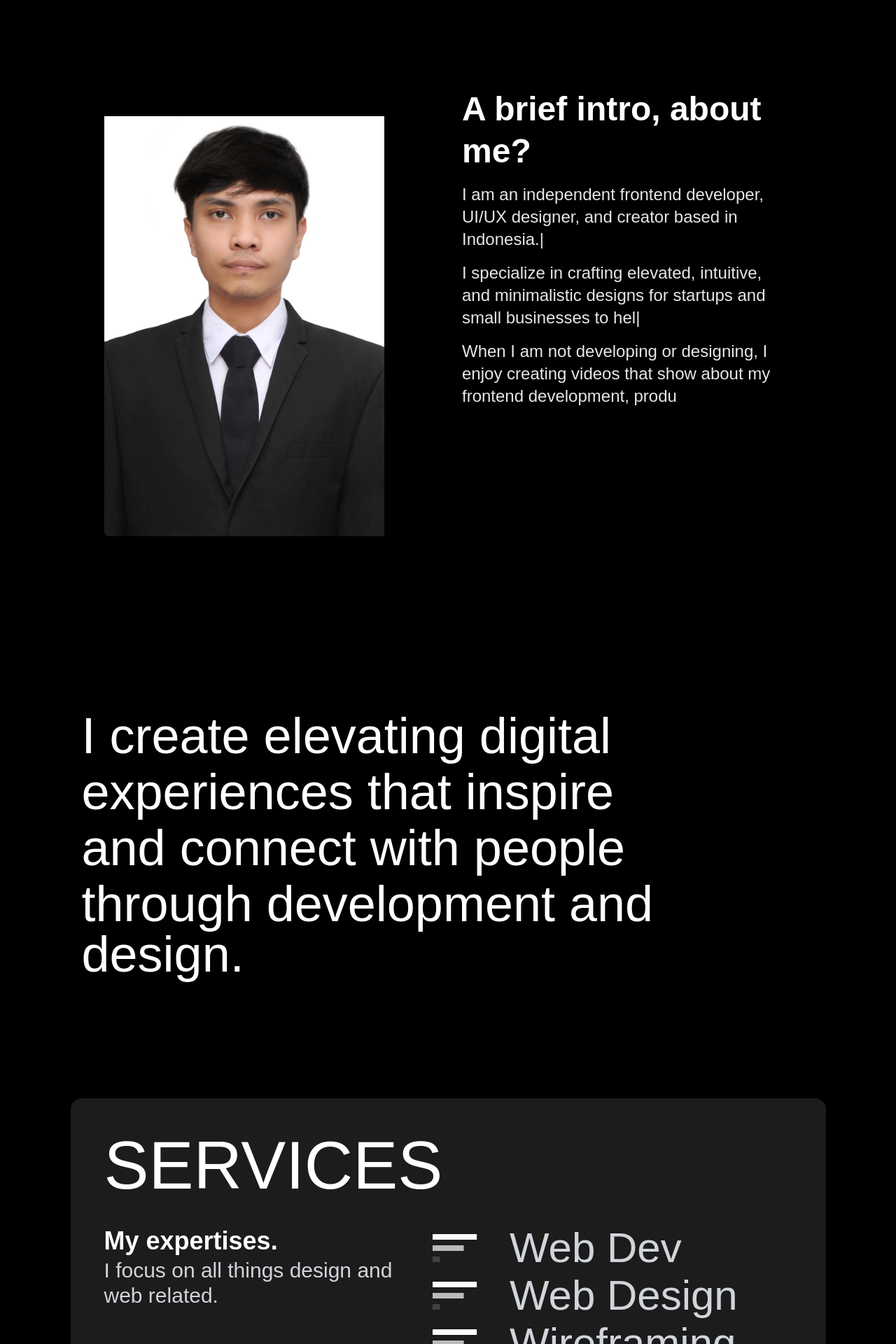
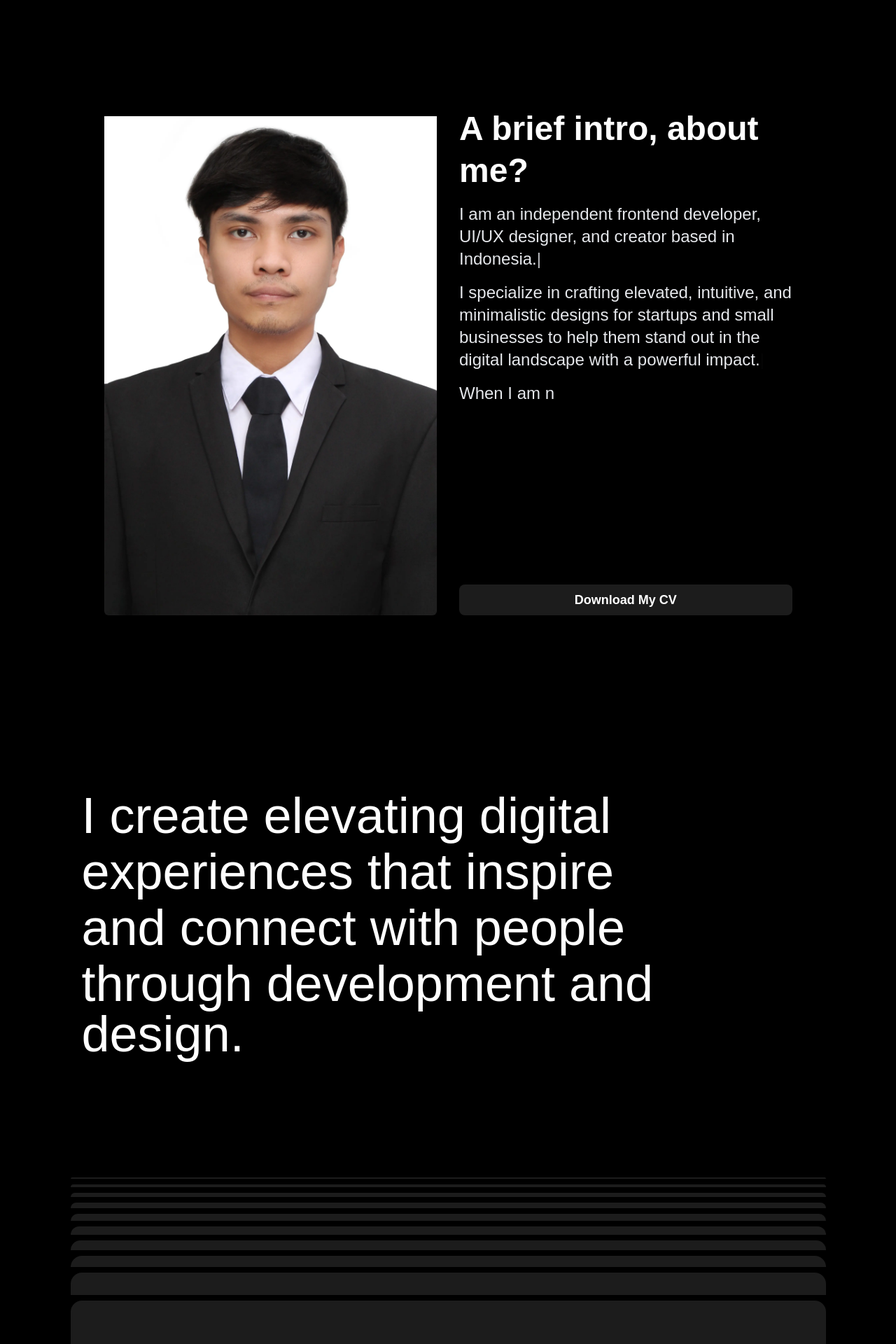
Before and after one commit to lonewolfzzz/Akbar, a Next.js app: page / in a window 1280 px wide. Shown: the part 480-2400 px from the top of the page at 70% size. Built offline with nearby package versions, Linux system fonts and the light colour scheme.

Commit message:
Add files via upload

```diff
--- a/src/components/about.jsx
+++ b/src/components/about.jsx
@@ -24,57 +24,68 @@ const itemVariants = {
 };
 
 export default function About() {
-  // Trigger untuk animasi gambar
   const [imageRef, imageInView] = useInView({ triggerOnce: true, threshold: 0.1 });
-
-  // Trigger untuk animasi teks
   const [textRef, textInView] = useInView({ triggerOnce: true, threshold: 0.1 });
 
   const typedRef1 = useRef(null);
   const typedRef2 = useRef(null);
   const typedRef3 = useRef(null);
 
-  // State to manage the visibility of the TikTok link
   const [showTikTokLink, setShowTikTokLink] = useState(false);
 
   useEffect(() => {
+    let typed1, typed2, typed3;
+
     const options1 = {
       strings: ["I am an independent frontend developer, UI/UX designer, and creator based in Indonesia."],
-      typeSpeed: 50,
+      typeSpeed: 20,
       backSpeed: 25,
       backDelay: 1000,
       loop: false,
+      onStringTyped: () => {
+        // Start typing the second text once the first one is done
+        typed2 = new Typed(typedRef2.current, options2);
+      },
     };
 
     const options2 = {
       strings: ["I specialize in crafting elevated, intuitive, and minimalistic designs for startups and small businesses to help them stand out in the digital landscape with a powerful impact."],
-      typeSpeed: 50,
+      typeSpeed: 20,
       backSpeed: 25,
       backDelay: 1000,
       loop: false,
+      onStringTyped: () => {
+        // Start typing the third text once the second one is done
+        typed3 = new Typed(typedRef3.current, options3);
+      },
     };
 
     const options3 = {
       strings: ["When I am not developing or designing, I enjoy creating videos that show about my frontend development, productivity, and design on "],
-      typeSpeed: 50,
+      typeSpeed: 20,
       backSpeed: 25,
       backDelay: 1000,
       loop: false,
       showCursor: false,
       onStringTyped: () => {
-        // Show the TikTok link after the typing is complete
         setShowTikTokLink(true);
       },
     };
 
-    const typed1 = new Typed(typedRef1.current, options1);
-    const typed2 = new Typed(typedRef2.current, options2);
-    const typed3 = new Typed(typedRef3.current, options3);
+    // Start the first typing effect
+    typed1 = new Typed(typedRef1.current, options1);
 
     return () => {
-      typed1.destroy();
-      typed2.destroy();
-      typed3.destroy();
+      // Cleanup to avoid memory leaks
+      if (typed1) {
+        typed1.destroy();
+      }
+      if (typed2) {
+        typed2.destroy();
+      }
+      if (typed3) {
+        typed3.destroy();
+      }
     };
   }, []);
 
@@ -89,10 +100,10 @@ export default function About() {
         animate={imageInView || textInView ? 'visible' : 'hidden'}
         variants={containerVariants}
       >
-        <div className="flex flex-col items-start gap-8 md:flex-row lg:gap-10 pb-8">
+        <div className="flex flex-col md:flex-row gap-8 pb-8">
           {/* Image section */}
           <motion.div
-            className="top-28 overflow-hidden rounded-md md:sticky md:w-1/2"
+            className="w-full md:w-1/2 overflow-hidden rounded-md"
             ref={imageRef}
             initial="hidden"
             animate={imageInView ? 'visible' : 'hidden'}
@@ -102,15 +113,15 @@ export default function About() {
               src="/assets/profile.webp"
               alt="profile"
               className="z-1 mt-10"
-              width="400"  // Sesuaikan dengan ukuran gambar sebenarnya
-              height="400" // Sesuaikan dengan ukuran gambar sebenarnya
-              loading="lazy" // Add this attribute for lazy loading
+              width="500"
+              height="500"
+              loading="lazy"
             />
           </motion.div>
 
           {/* Text section */}
           <motion.div
-            className="top-20 sm:sticky md:top-28 lg:top-32 md:w-1/2"
+            className="flex flex-col justify-between w-full md:w-1/2"
             ref={textRef}
             initial="hidden"
             animate={textInView ? 'visible' : 'hidden'}
@@ -118,7 +129,7 @@ export default function About() {
           >
             <div className="w-full space-y-4 2xl:space-y-10">
               <motion.h3
-                className="text-5xl font-semibold leading-tight text-white"
+                className="mt-7 text-5xl font-semibold leading-tight text-white"
                 variants={itemVariants}
               >
                 A brief intro, about me?
@@ -131,18 +142,26 @@ export default function About() {
               </motion.p>
               <motion.p className="text-body-1 text-2xl text-gray-200" variants={itemVariants}>
                 <span ref={typedRef3} />
-                {showTikTokLink && ( // Show the TikTok link only after typing is complete
+                {showTikTokLink && (
                   <a
                     className="underline duration-300 ease-in-out hover:text-secondary-700"
-                    href="https://www.tiktok.com/@visualcode2077" // Replace with your TikTok URL
-                    target="_blank" // Open link in a new tab
-                    rel="noopener noreferrer" // Security improvement
+                    href="https://www.tiktok.com/@visualcode2077"
+                    target="_blank"
+                    rel="noopener noreferrer"
                   >
                     {' '}{' '}Tiktok 📸
                   </a>
                 )}
               </motion.p>
             </div>
+            {/* Download CV Button */}
+            <motion.a
+              href="/assets/cvakbar.pdf"
+              download
+              className="inline-block mt-4 px-6 py-2 text-lg font-semibold text-center text-white bg-[#1c1c1c] rounded-lg transition-all duration-300 ease-in-out hover:bg-white hover:text-black hover:shadow-lg transform hover:scale-105"
+            >
+              Download My CV
+            </motion.a>
           </motion.div>
         </div>
       </motion.div>
--- a/src/components/contact.jsx
+++ b/src/components/contact.jsx
@@ -46,7 +46,7 @@ export default function Contact() {
               Have an awesome idea? Let's bring it to life.
             </h3>
             <p className='mt-4 text-2xl text-white'>
-              I am currently not available for freelance work. I am accepting new projects starting from February 2022.
+              I am currently not available for freelance work. I am accepting new projects starting from September 2024.
             </p>
           </AnimateOnScroll>
 
--- a/src/components/navbar.jsx
+++ b/src/components/navbar.jsx
@@ -32,7 +32,7 @@ export default function Navbar({ navbarColor, logoSrc }) {
           {/* "Let's Talk" button */}
           <div className="flex items-center">
             <a
-              href=""
+              href="https://wa.me/085856239092"
               className={`group relative ${navbarColor.background === 'bg-white' ? 'bg-black text-white' : 'bg-white text-black'} px-2 py-1 sm:px-4 sm:py-2 rounded-3xl hover:bg-black hover:text-white duration-300 ease-out`}
             >
               <span className="absolute bottom-[1rem] md:bottom-[1.2rem] lg:bottom-[1.2rem] h-[0.185em] w-0 rounded-full bg-white opacity-80 duration-300 ease-out group-hover:w-[74px]"></span>
--- a/src/components/projects.jsx
+++ b/src/components/projects.jsx
@@ -97,7 +97,7 @@ export default function Projects() {
         initial="hidden"
         animate={inView ? 'visible' : 'hidden'}
         variants={lineVariants}
-        transition={{ duration: 0.5, ease: 'easeOut', delay: 0.8 }} // Delay lebih lama
+        transition={{ duration: 0.5, ease: 'easeOut', delay: 0.8}} // Delay lebih lama
       ></motion.div>
       <motion.div
         className="w-full h-[6rem] bg-black my-4"
--- a/src/components/services.jsx
+++ b/src/components/services.jsx
@@ -2,30 +2,59 @@ import React from 'react';
 import { motion } from 'framer-motion';
 import { useInView } from 'react-intersection-observer';
 
+// Animation Variants for Lines (fade-in and slide-down)
+const lineAnimation = {
+  hidden: { opacity: 0, y: -20 }, // Start fully transparent and above position
+  visible: (custom) => ({
+    opacity: 1,
+    y: 0, // Slide down to original position
+    transition: {
+      delay: custom * 0.2, // Delay based on index
+      duration: 0.6, // Duration of each line's animation
+      ease: 'easeOut',
+    },
+  }),
+};
+
+// Animation Variants for smooth opacity effect for the section
+const sectionVariants = {
+  hidden: { opacity: 0, y: 50 }, // Start fully transparent and slightly below
+  visible: {
+    opacity: 1,
+    y: 0, // Move up to normal position
+    transition: {
+      duration: 2, // Smooth fade-in duration
+      ease: 'easeOut',
+    },
+  },
+};
+
+
 // Animation Variants for Lines (growing and shrinking in a loop)
 const lineVariants = {
-  hidden: { opacity: 0, scaleX: 0, originX: 0 }, // Start with no width (scaleX 0)
+  hidden: { opacity: 0, scaleX: 0, originX: 0 },
   visible: (custom) => ({
     opacity: 1,
-    scaleX: 1, // Grow to full width
+    scaleX: 1,
     transition: {
-      delay: custom * 0.3, // Staggered delay for each line
-      duration: 1, // Adjust duration for smoother effect
-      repeat: Infinity, // Loop the animation infinitely
-      repeatType: 'reverse', // Reverse the animation to shrink after it grows
-      ease: [0.5, 0, 0.5, 1], // Smooth easing function
+      delay: custom * 0.3,
+      duration: 1,
+      repeat: Infinity,
+      repeatType: 'reverse',
+      ease: [0.5, 0, 0.5, 1],
+      repeatDelay: 7,
     },
   }),
 };
 
 // Animation Variants for Text in Left Column (fade-in and slide-up)
 const textLeftVariants = {
-  hidden: { opacity: 0, y: 50 }, // Text starts lower and hidden
+  hidden: { opacity: 0, y: 50 },
   visible: (custom) => ({
     opacity: 1,
     y: 0,
     transition: {
-      delay: custom * 0.2, // Delay each text item to appear one by one
+      delay: custom * 0.2,
       duration: 0.5,
     },
   }),
@@ -33,12 +62,12 @@ const textLeftVariants = {
 
 // Animation Variants for Text in Right Column (fade-in and slide-up)
 const textRightVariants = {
-  hidden: { opacity: 0, y: 50 }, // Text starts lower and hidden
+  hidden: { opacity: 0, y: 50 },
   visible: (custom) => ({
     opacity: 1,
     y: 0,
     transition: {
-      delay: custom * 0.2, // Delay each text item to appear one by one
+      delay: custom * 0.2,
       duration: 0.5,
     },
   }),
@@ -69,6 +98,28 @@ function LineGroup({ height, widths }) {
   );
 }
 
+// Component for displaying animated lines
+function LinesAboveSection() {
+  const lineHeights = [2, 4, 6, 8, 10, 12, 14, 16, 32, 64, 96, 144]; // Heights of the lines
+  const [ref, inView] = useInView({ triggerOnce: true, threshold: 0.1 }); // Detect when in view
+
+  return (
+    <div ref={ref} className="lines-container w-full h-auto flex flex-col space-y-2">
+      {lineHeights.map((height, index) => (
+        <motion.div
+          key={index}
+          className="w-full bg-[#1c1c1c] rounded-tl-2xl rounded-tr-2xl"
+          style={{ height: `${height}px` }}
+          initial="hidden"
+          animate={inView ? 'visible' : 'hidden'}
+          variants={lineAnimation}
+          custom={index} // Each line has its own delay
+        />
+      ))}
+    </div>
+  );
+}
+
 // Heading Component with Text Animation
 function Heading({ title }) {
   return (
@@ -76,8 +127,7 @@ function Heading({ title }) {
       className="px-10 md:px-0 lg:px-0 w-fit text-4xl md:text-6xl lg:text-8xl font-medium uppercase text-white"
       initial="hidden"
       animate="visible"
-      variants={textLeftVariants}
-      custom={0}
+      variants={sectionVariants} // Smooth opacity animation for the heading
     >
       {title}
     </motion.h1>
@@ -94,6 +144,7 @@ function ServiceUi({ title, description, items, lineSizes }) {
       initial="hidden"
       animate={inView ? 'visible' : 'hidden'}
       className="mt-10 grid grid-cols-1 gap-5 md:grid-cols-2 md:gap-24"
+      variants={sectionVariants} // Add animation for the entire section
     >
       {/* Left Column - Text */}
       <motion.div className="space-y-1">
@@ -162,9 +213,18 @@ export default function Services() {
   ];
 
   return (
-    <section
-      className="select-none px-4 sm:px-6 md:px-8 bg-[#1c1c1c] my-[10%] p-8 md:p-10 lg:p-12 rounded-2xl shadow-lg"
+
+    <>
+      {/* Menambahkan garis-garis sebelum section */}
+      <LinesAboveSection />
+
+      <motion.section
+        className="select-none px-4 sm:px-6 md:px-8 bg-[#1c1c1c] my-[0.5rem] p-8 md:p-10 lg:p-12 rounded-2xl shadow-lg"
         aria-label="services"
+        id="services"
+        initial="hidden"
+        animate="visible"
+        variants={sectionVariants} // Add fade-in animation to section
       >
         {/* Heading */}
         <Heading title="services" />
@@ -186,6 +246,7 @@ export default function Services() {
             lineSizes={toolBoxLineSizes}
           />
         </div>
-    </section>
+      </motion.section>
+    </>
   );
 }
```
Lines whose indentation alone changed are shown as unchanged.
